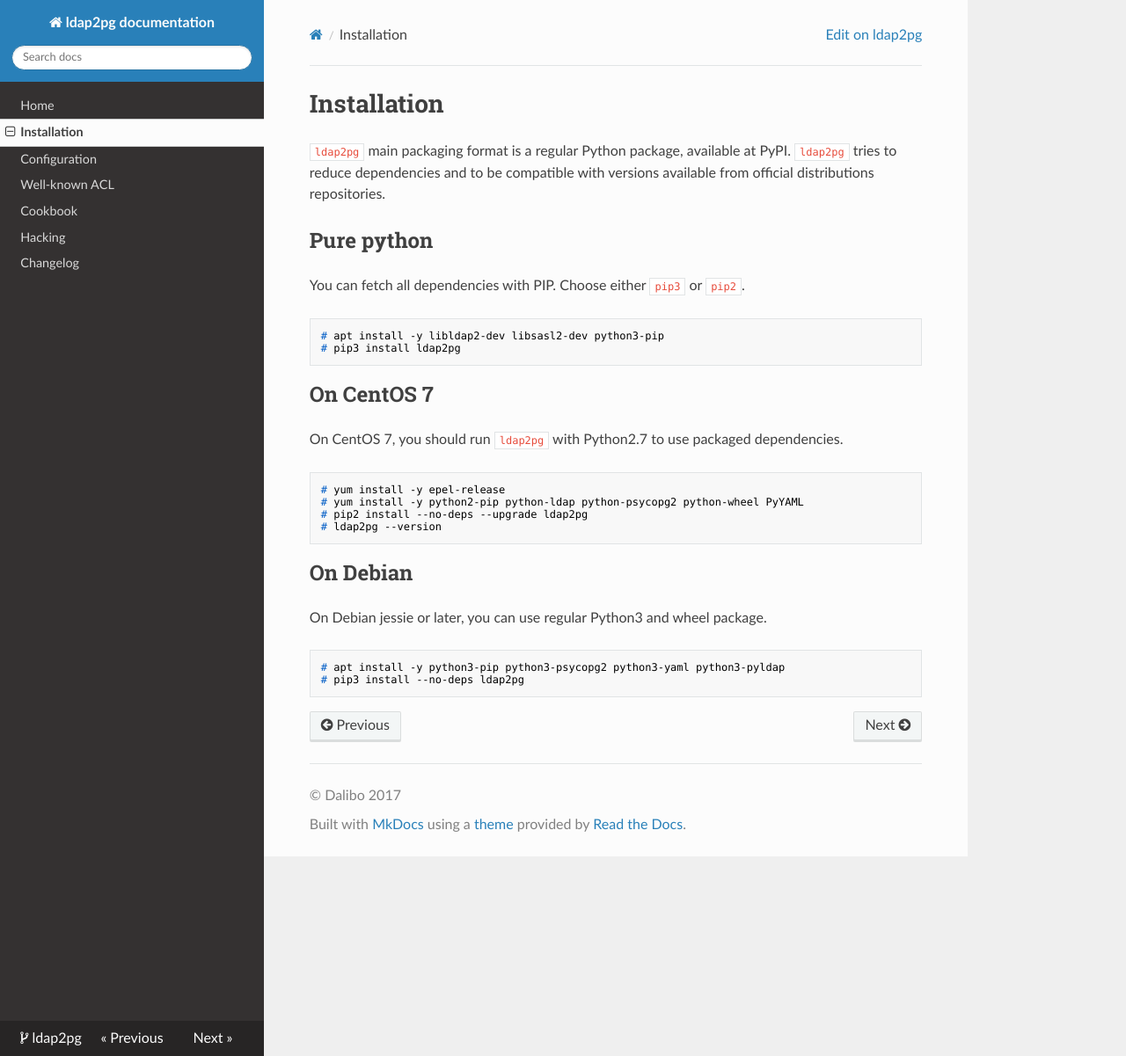
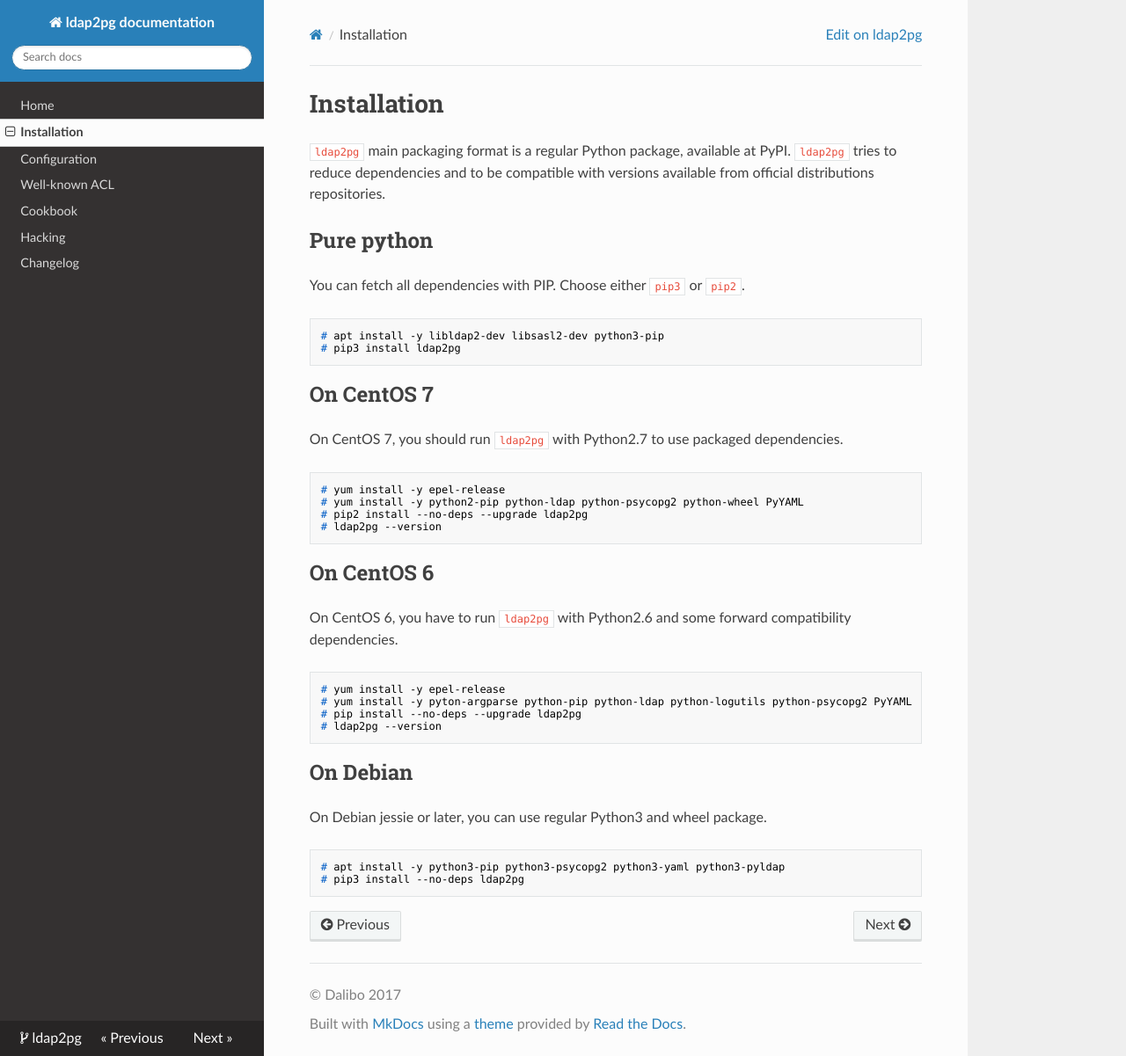
Before and after one commit to dalibo/ldap2pg, an MkDocs documentation site: the page built from docs/install.md, in a window 1280 px wide and 1201 px high. Shown: the whole window at 88% size. Built offline with MkDocs 1.6.1, drawn with Linux system fonts in a browser that asks for light colours; nearby versions of some CDN libraries; old or Windows-style settings are respelled for this version of MkDocs.

Commit message:
doc: Installation on CentOS 6

````diff
--- a/docs/install.md
+++ b/docs/install.md
@@ -26,6 +26,19 @@ dependencies.
 ```
 
 
+# On CentOS 6
+
+On CentOS 6, you have to run `ldap2pg` with Python2.6 and some forward
+compatibility dependencies.
+
+``` console
+# yum install -y epel-release
+# yum install -y pyton-argparse python-pip python-ldap python-logutils python-psycopg2 PyYAML
+# pip install --no-deps --upgrade ldap2pg
+# ldap2pg --version
+```
+
+
 # On Debian
 
 On Debian jessie or later, you can use regular Python3 and wheel package.
````
